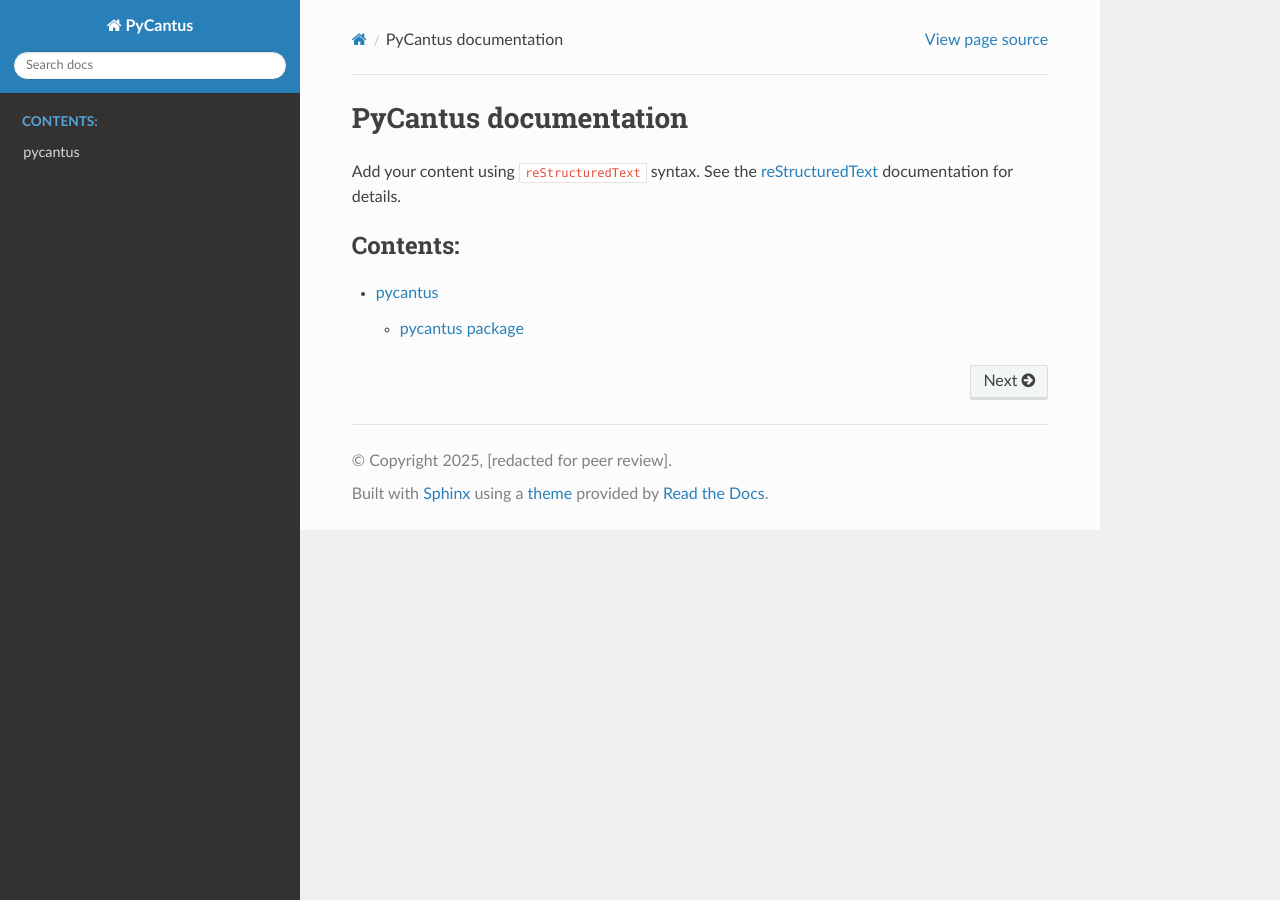
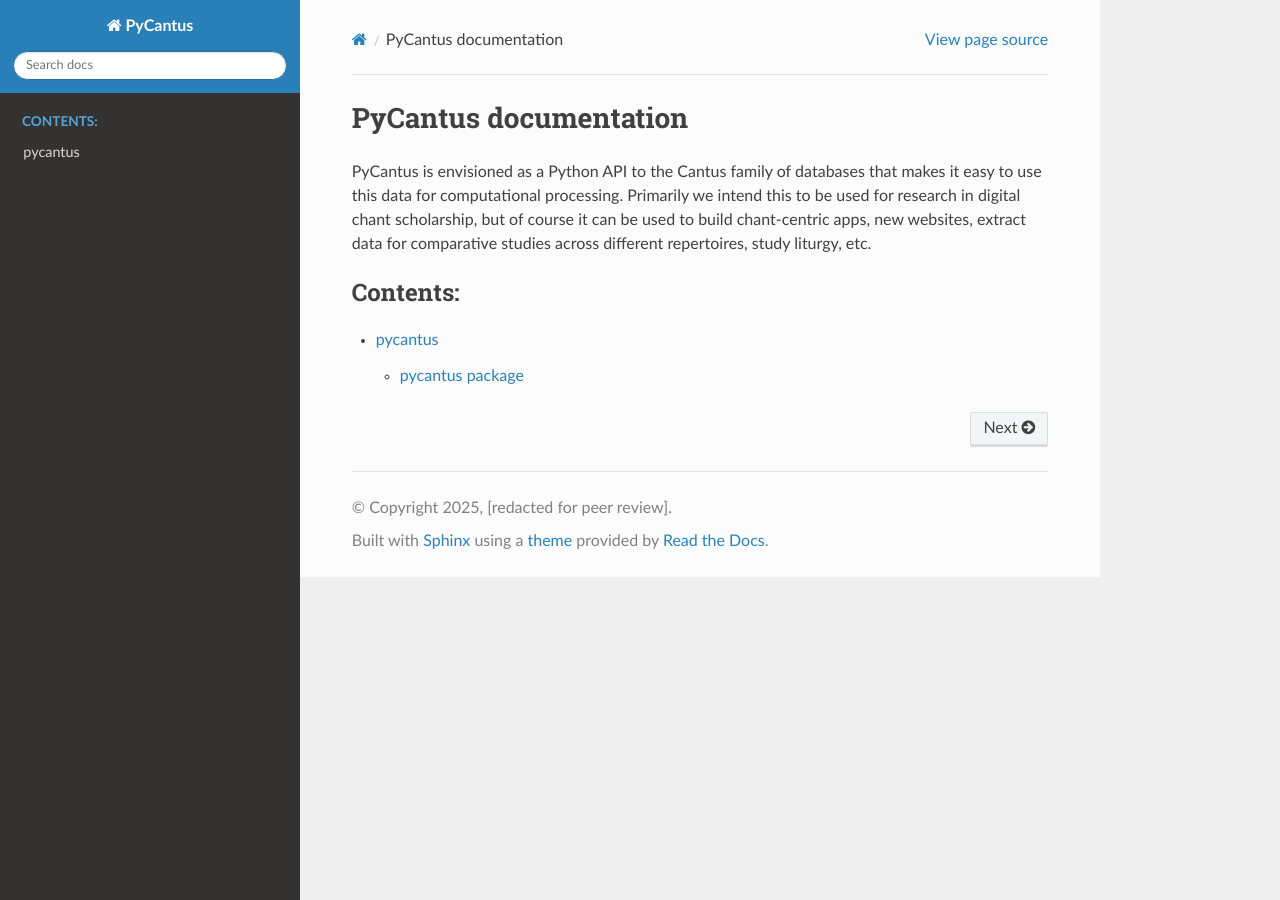
Before and after one commit to DvorakovaA/PyCantus_anonym, a Sphinx documentation site: the page built from docs/source/index.rst, in a window 1280 px wide. Built offline with Sphinx 7.4.7 and the Read the Docs theme 3.1.0, drawn with Linux system fonts in a browser that asks for light colours.

Commit message:
last update docs

```diff
--- a/docs/source/index.rst
+++ b/docs/source/index.rst
@@ -6,9 +6,10 @@
 PyCantus documentation
 ======================
 
-Add your content using ``reStructuredText`` syntax. See the
-`reStructuredText <https://www.sphinx-doc.org/en/master/usage/restructuredtext/index.html>`_
-documentation for details.
+PyCantus is envisioned as a Python API to the Cantus family of databases that makes it easy to use this data for
+computational processing. Primarily we intend this to be used for research in digital chant scholarship,
+but of course it can be used to build chant-centric apps, new websites,
+extract data for comparative studies across different repertoires, study liturgy, etc.
 
 
 .. toctree::
```
Also changed, not shown: 3 other files.
